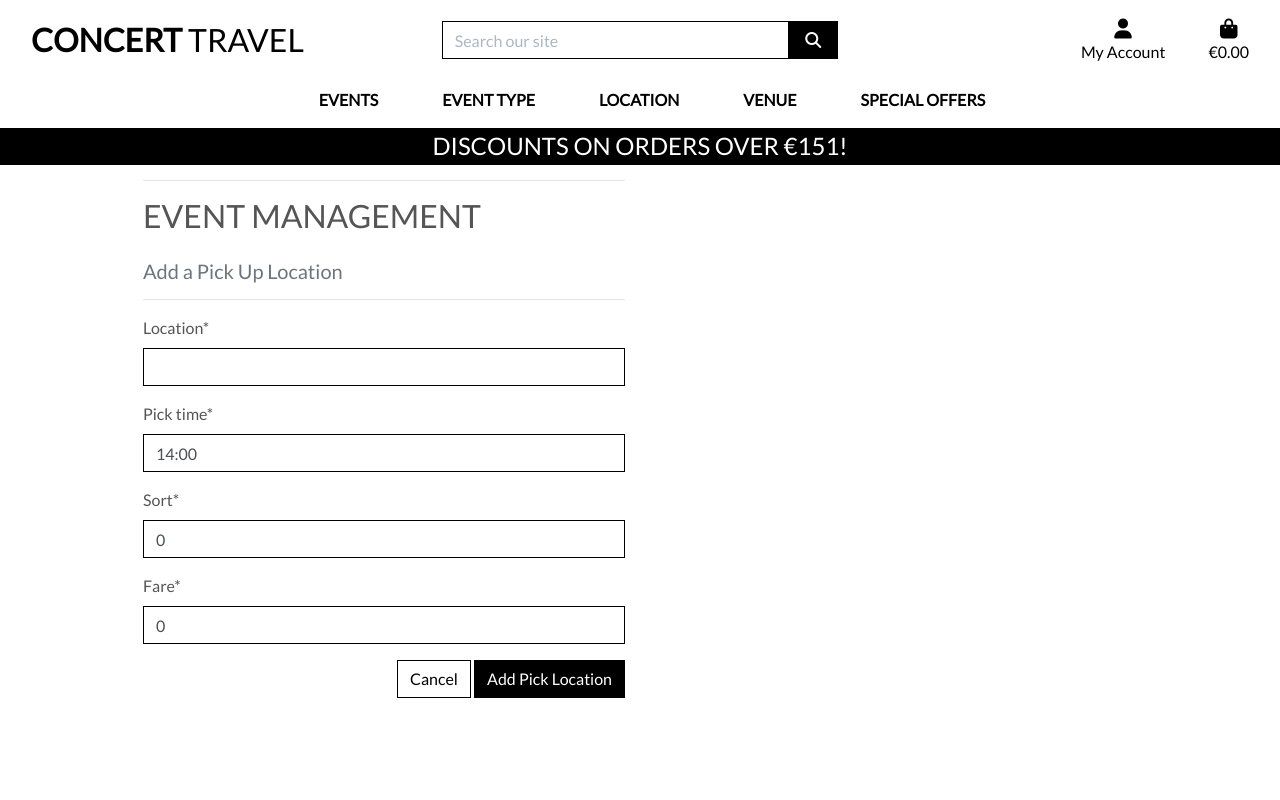
After one commit to coder187/ci-ms4-concerttravel, a Django app: page /events/add_pick/ in a window 1280 px wide. The commit adds this page. Run offline with Django 3.2, Linux system fonts and the light colour scheme; a user stored in the database is signed in; some libraries are stand-ins or nearby versions.

Commit message:
added form and views to add a new Pick Up Location

```diff
--- a/events/forms.py
+++ b/events/forms.py
@@ -24,3 +24,18 @@ class EventListForm(forms.ModelForm):
         self.fields['event_dest'].choices = dest_friendly_names
         for field_name, field in self.fields.items():
             field.widget.attrs['class'] = 'border-black rounded-0'
+
+class PickLocsForm(forms.ModelForm):
+
+
+    class Meta:
+        model = PickLoc
+        fields = '__all__'
+
+
+    def __init__(self, *args, **kwargs):
+        super().__init__(*args, **kwargs)
+        picklocs = PickLoc.objects.all()
+
+        for field_name, field in self.fields.items():
+            field.widget.attrs['class'] = 'border-black rounded-0'
--- /dev/null
+++ b/events/templates/events/add_pick.html
@@ -0,0 +1,39 @@
+{% extends "base.html" %}
+{% load static %}
+
+{% block page_header %}
+    <div class="container header-container">
+        <div class="row">
+            <div class="col"></div>
+        </div>
+    </div>
+{% endblock %}
+
+{% block content %}
+    <div class="overlay"></div>
+    <div class="container">
+        <div class="row">
+            <div class="col-12 col-md-6">
+                <hr>
+                <h2 class="logo-font mb-4">Event Management</h2>
+                <h5 class="text-muted">Add a Pick Up Location</h5>
+                <hr>
+            </div>
+        </div>
+
+        <div class="row">
+            <div class="col-12 col-md-6">
+                <form method="POST" action="{% url 'add_pick' %}" class="form mb-2" enctype="multipart/form-data">
+                    {% csrf_token %}
+                    {% for field in form %}
+                        {{ field | as_crispy_field }}
+                    {% endfor %}
+                    <div class="text-right">
+                        <a class="btn btn-outline-black rounded-0" href="{% url 'events' %}">Cancel</a>
+                        <button class="btn btn-black rounded-0" type="submit">Add Pick Location</button>
+                    </div>
+                </form>
+            </div>
+        </div>
+    </div>
+{% endblock %}
--- a/events/urls.py
+++ b/events/urls.py
@@ -5,6 +5,7 @@ urlpatterns = [
     path('', views.all_events, name='events'),
     path('<int:event_id>/', views.event_detail, name='event_detail'),
     path('add/', views.add_event, name='add_event'),
+    path('add_pick/', views.add_pick, name='add_pick'),
     path('edit/<int:event_id>/', views.edit_event, name='edit_event'),
     path('delete/<int:event_id>/', views.delete_event, name='delete_event'),
 ]
--- a/events/views.py
+++ b/events/views.py
@@ -12,7 +12,7 @@ from .models import EventList, PickLoc, Destination, EventType
 from checkout.models import Order, OrderLineItem
 from datetime import datetime, timedelta
 
-from .forms import EventListForm
+from .forms import EventListForm, PickLocsForm
 
 # Create your views here.
 def all_events(request):
@@ -217,3 +217,28 @@ def delete_event(request, event_id):
 
 
     return redirect(reverse('events'))
+
+@login_required
+def add_pick(request):
+    """ Add a pick up loaction """
+    if not request.user.is_superuser:
+        messages.error(request, 'Sorry, only store owners can do that.')
+        return redirect(reverse('home'))
+
+    if request.method == 'POST':
+        form = PickLocsForm(request.POST)
+        if form.is_valid():
+            pick = form.save()
+            messages.success(request, 'Successfully added pick location!')
+            return redirect(reverse('events'))
+        else:
+            messages.error(request, 'Failed to add pick location. Please ensure the form is valid.')
+    else:
+        form = PickLocsForm()
+
+    template = 'events/add_pick.html'
+    context = {
+        'form': form,
+    }
+
+    return render(request, template, context)
--- a/templates/base.html
+++ b/templates/base.html
@@ -73,7 +73,8 @@
                         <div class="dropdown-menu border-0" aria-labelledby="user-options">
                             {% if request.user.is_authenticated %}
                                 {% if request.user.is_superuser %}
-                                    <a href="{% url 'add_event' %}" class="dropdown-item">Event Management</a>
+                                    <a href="{% url 'add_event' %}" class="dropdown-item">Event Add</a>
+                                    <a href="{% url 'add_pick' %}" class="dropdown-item">Pick Locations Add</a>
                                 {% endif %}
                                 <a href="{% url 'profile' %}" class="dropdown-item">My Profile</a>
                                 <a href="{% url 'account_logout' %}" class="dropdown-item">Logout</a>
```
Also changed, not shown: db.sqlite3.
